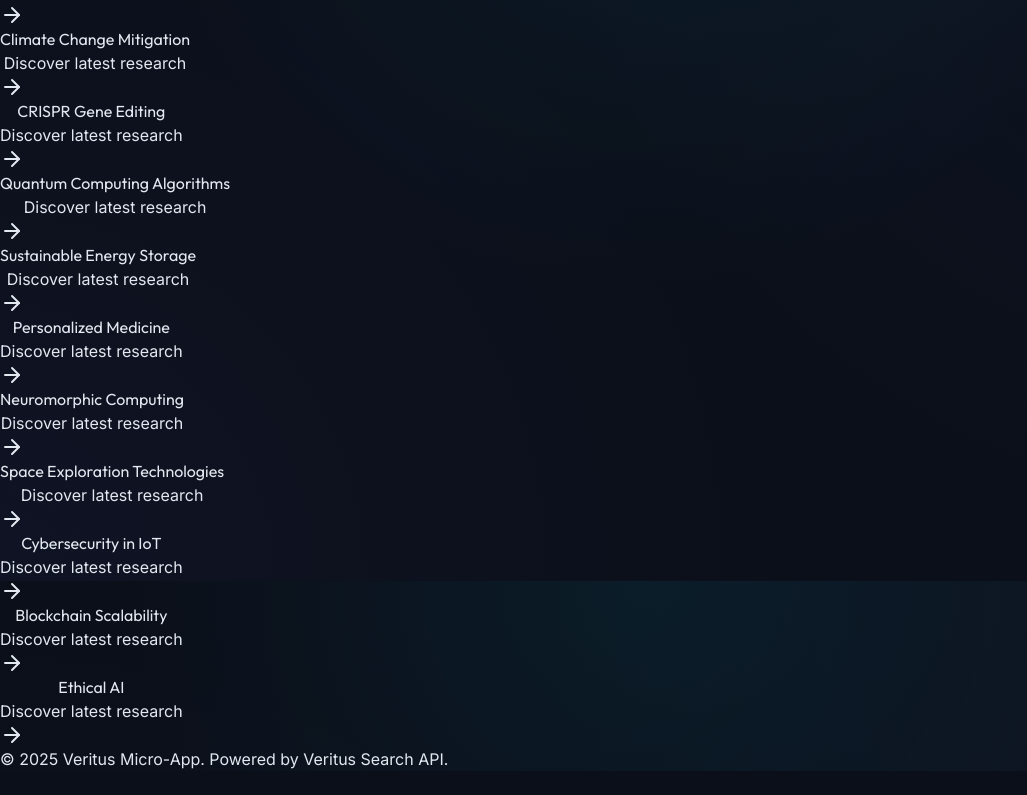
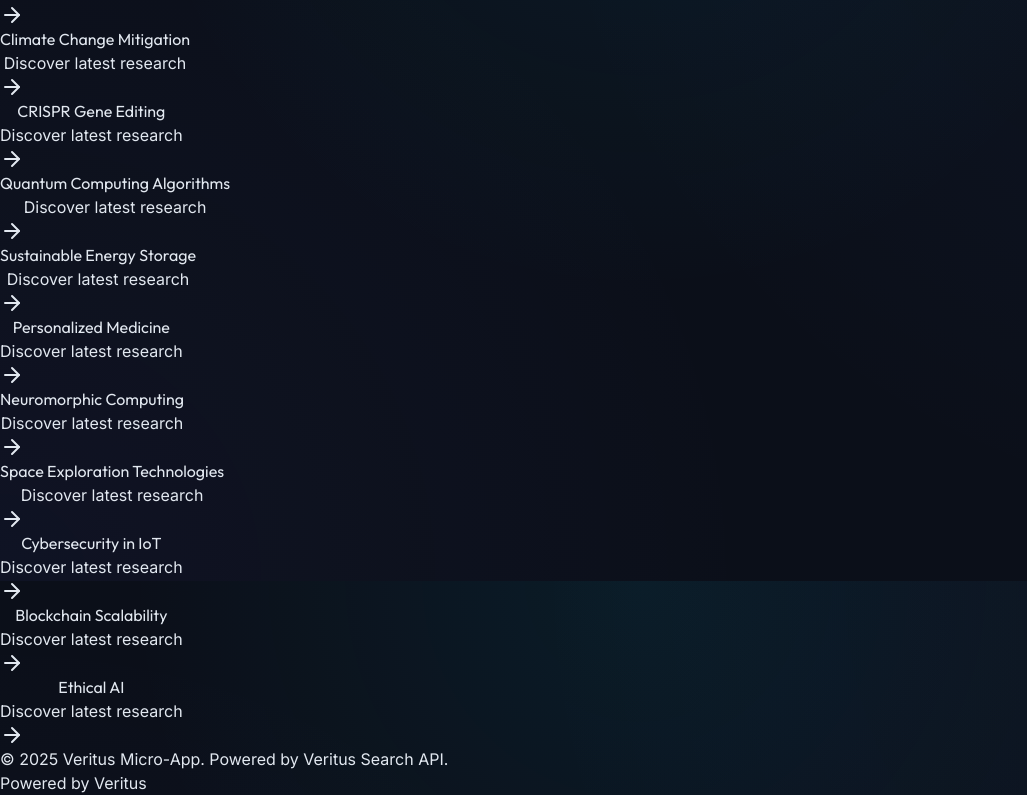
Before and after one commit to mayank-vashishtt/Research-ppr-Search-Veritus, a Next.js app: page / in a window 1280 px wide. Shown: the part 1819-2614 px from the top of the page, without its empty margins (0-1027 px from the left). Before the commit the page ends 2590 px from the top, so only its background shows below. Built offline with nearby package versions, Linux system fonts and the light colour scheme; no server answers.

Commit message:
feat: add Powered by Veritus badge to global layout

```diff
--- /dev/null
+++ b/src/app/components/PoweredByVeritus.tsx
@@ -0,0 +1,17 @@
+import Link from 'next/link';
+import React from 'react';
+
+export function PoweredByVeritus() {
+  return (
+    <Link
+      href="https://veritus.ai"
+      target="_blank"
+      className="fixed bottom-4 right-4 z-50 flex items-center gap-2 px-3 py-1.5 bg-black/40 hover:bg-black/60 backdrop-blur-md border border-white/10 rounded-full transition-all duration-300 group shadow-lg"
+    >
+      <div className="w-2 h-2 rounded-full bg-cyan-500 animate-pulse" />
+      <span className="text-[10px] font-medium text-slate-400 group-hover:text-cyan-400 uppercase tracking-widest transition-colors">
+        Powered by Veritus
+      </span>
+    </Link>
+  );
+}
--- a/src/app/layout.tsx
+++ b/src/app/layout.tsx
@@ -17,6 +17,8 @@
   description: "Explore the latest academic research powered by Veritus AI.",
 };
 
+import { PoweredByVeritus } from "./components/PoweredByVeritus";
+
 export default function RootLayout({
   children,
 }: Readonly<{
@@ -26,6 +28,7 @@
     <html lang="en">
       <body className={`${outfit.variable} ${inter.variable} font-sans antialiased text-slate-100 bg-[#0B0F19]`}>
         {children}
+        <PoweredByVeritus />
       </body>
     </html>
   );
```
